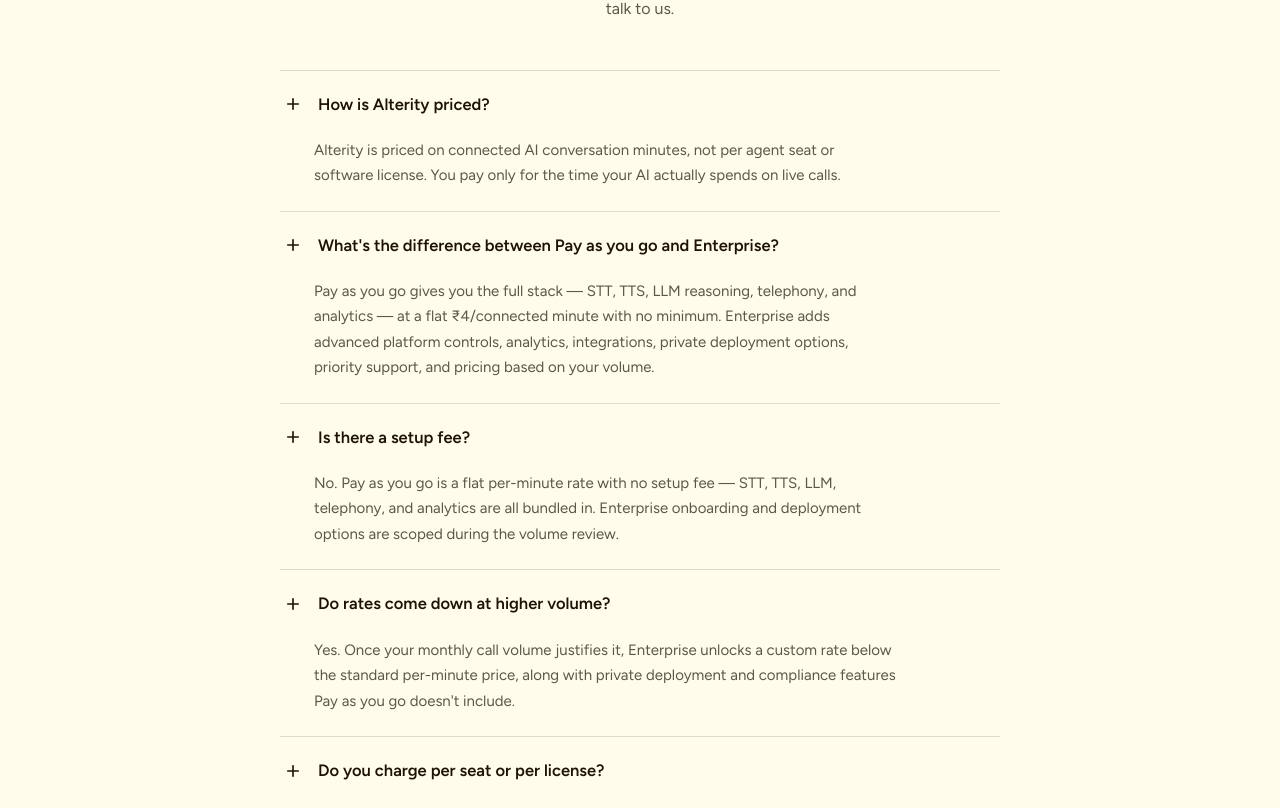
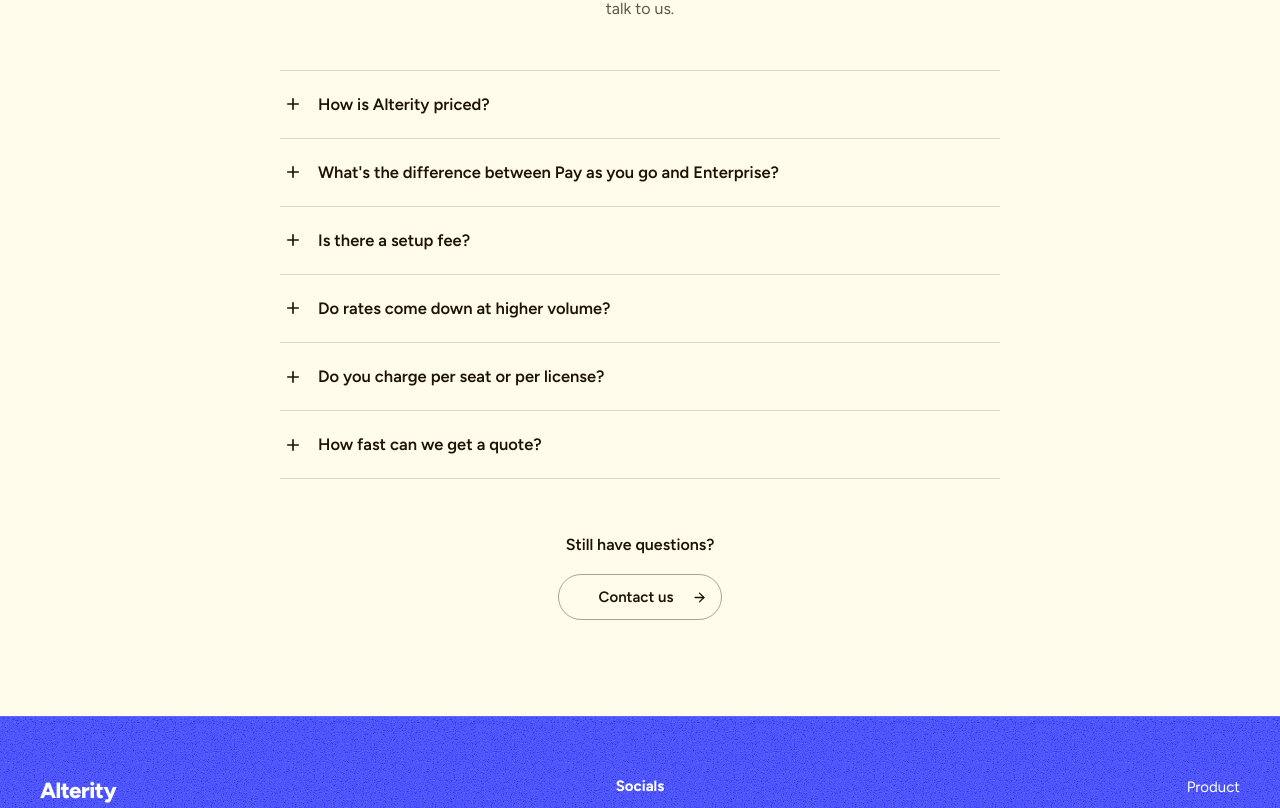
Before and after one commit to mohneeshrautela/alterity-website, a React (Vite) app: page /pricing in a window 1280 px wide. Shown: the part 1152-1960 px from the top of the page. Built offline with nearby package versions, Linux system fonts and the light colour scheme.

Commit message:
Hide closed FAQ content with display none

```diff
--- a/src/components/PricingPage/PricingPage.css
+++ b/src/components/PricingPage/PricingPage.css
@@ -112,7 +112,7 @@
 }
 
 .pricing-faq__content[data-state='closed'] {
-  animation: pricing-faq-up 0.22s ease-out;
+  display: none;
 }
 
 @keyframes pricing-faq-down {
```
